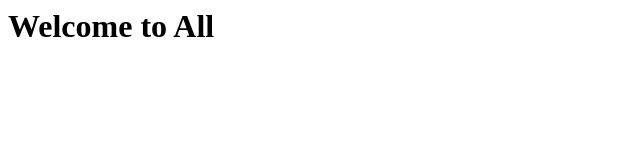
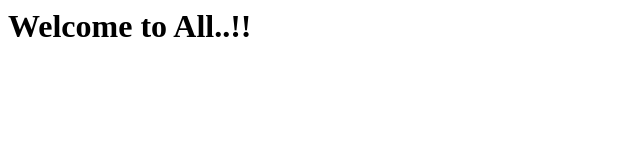
Before and after one commit to pponnam9617/BasicGit, a plain HTML site: page index.html in a window 1280 px wide. Shown: the full height of the page, 0-640 px from the left. Drawn offline with Linux system fonts and the light colour scheme.

Commit message:
Add files via upload

```diff
--- a/index.html
+++ b/index.html
@@ -3,6 +3,6 @@
 <title>Home</title>
 </head>
 <body>
-<h1><b><c>Welcome to All</c></b></h1>
+<h1><b><c>Welcome to All..!!</c></b></h1>
 </body>
 </html>
```
